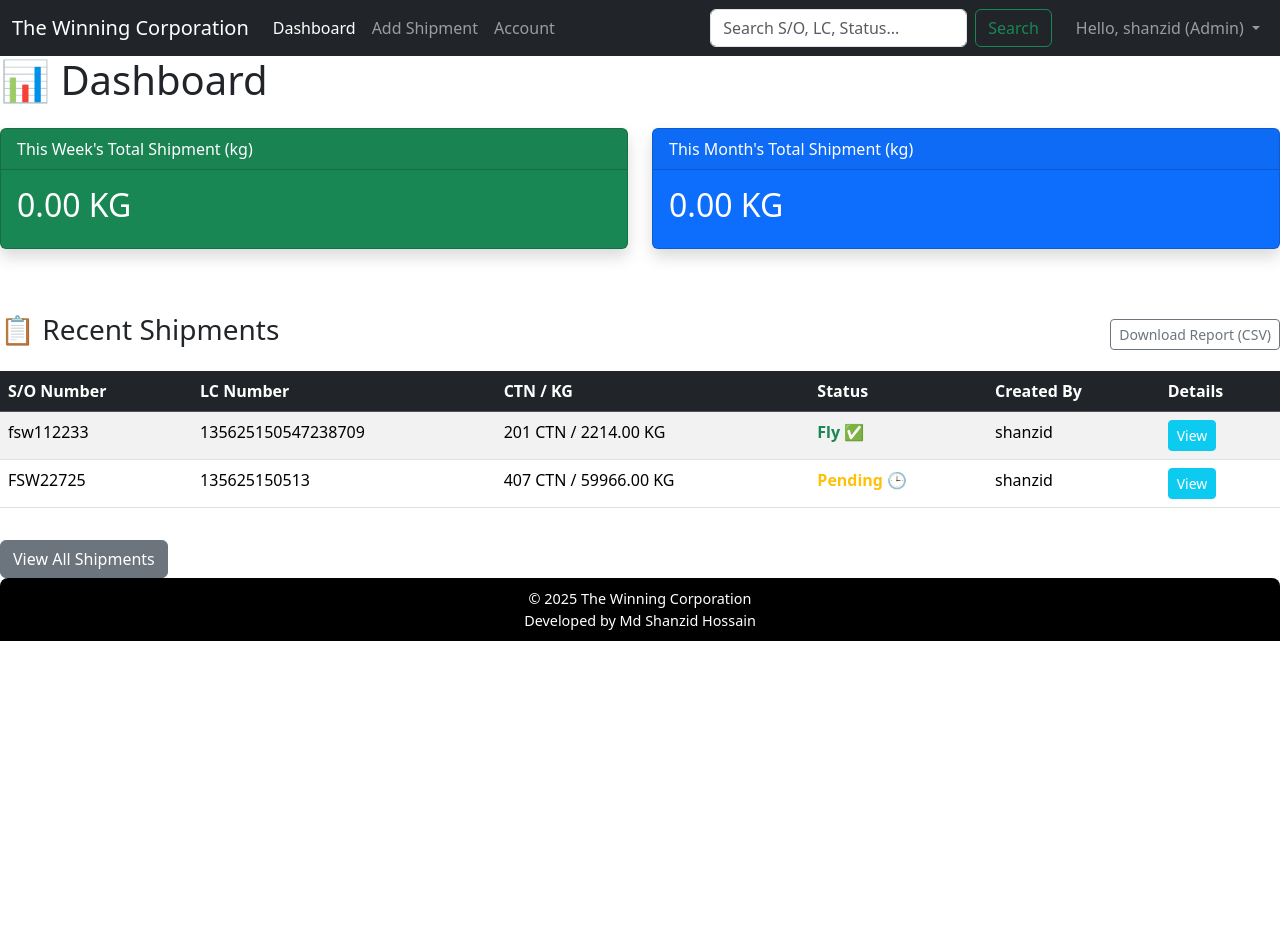
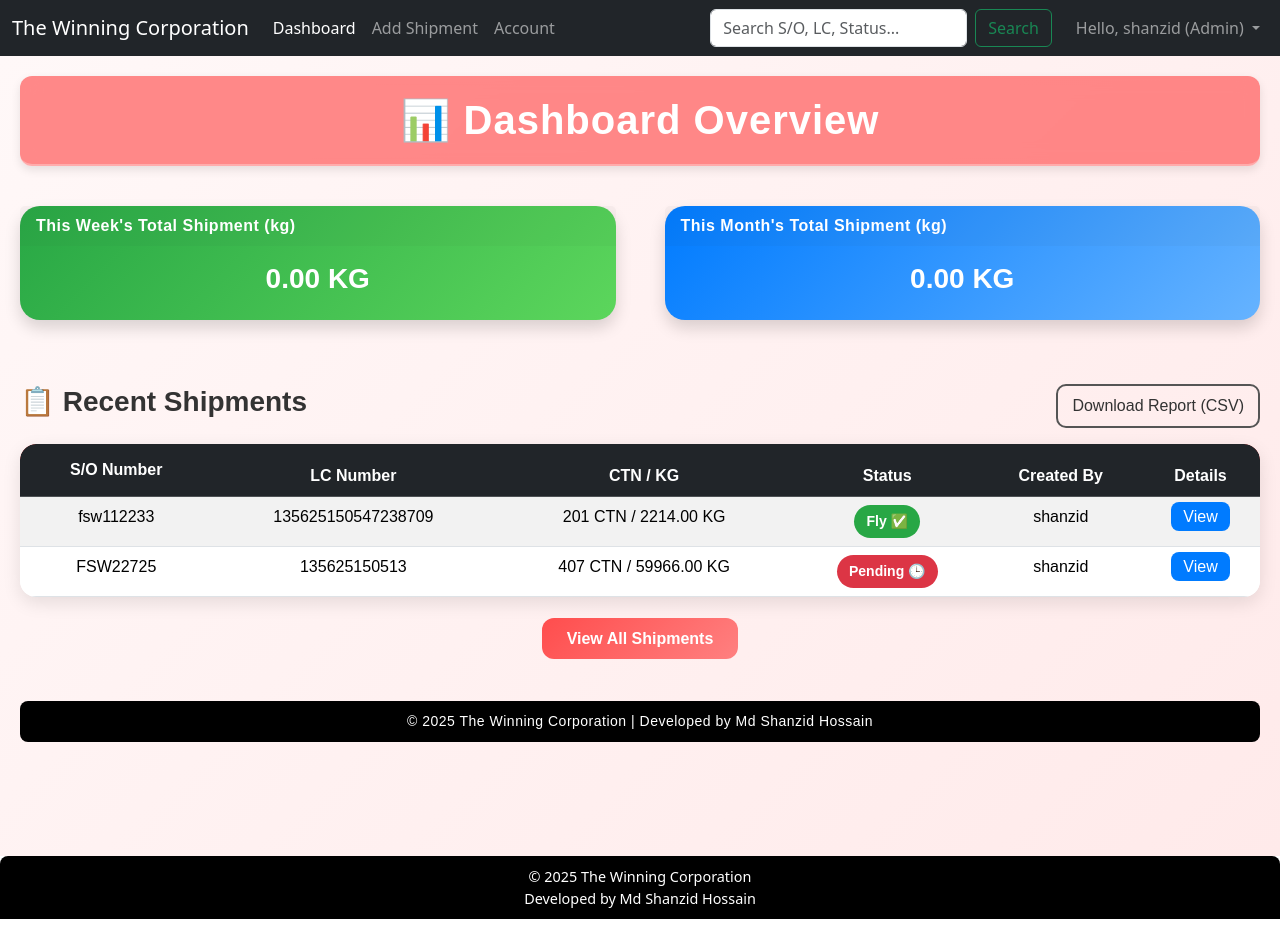
Before and after one commit to Shanzid1010/Shipment-Tracker, a Django app: page / in a window 1280 px wide. Before the commit the page ends 641 px from the top, so only its background shows below. Run offline with Django 5.2, Linux system fonts and the light colour scheme; a user stored in the database is signed in; data comes from the database, SQL or seed files in the repository.

Commit message:
Update dashboard.html
new

```diff
--- a/shipment_app/templates/shipment_app/dashboard.html
+++ b/shipment_app/templates/shipment_app/dashboard.html
@@ -2,39 +2,58 @@
 {% block title %}Dashboard{% endblock %}
 
 {% block content %}
-<h1 class="mb-4">📊 Dashboard</h1>
+<div style="min-height:100vh; background:linear-gradient(135deg,#fff8f8,#ffeaea); font-family:'Poppins',sans-serif; padding:20px;">
 
-<div class="row mb-5">
-    <div class="col-md-6">
-        <div class="card text-white bg-success mb-3 shadow">
-            <div class="card-header">This Week's Total Shipment (kg)</div>
-            <div class="card-body">
-                <h2 class="card-title">{{ weekly_total|floatformat:2 }} KG</h2>
+    <!-- Header -->
+    <div style="width:100%; background:rgba(255,99,99,0.75); backdrop-filter:blur(10px); text-align:center; padding:20px 0; border-bottom:2px solid rgba(255,255,255,0.3); box-shadow:0 4px 10px rgba(0,0,0,0.1); border-radius:12px;">
+        <h1 style="color:white; font-weight:600; letter-spacing:1px; margin:0;">📊 Dashboard Overview</h1>
+    </div>
+
+    <!-- Summary Cards -->
+    <div class="row mb-5" style="margin-top:40px; display:flex; justify-content:center; gap:25px; flex-wrap:wrap;">
+        <div class="col-md-6" style="flex:1; min-width:280px;">
+            <div class="card text-white bg-success mb-3 shadow"
+                 style="background:linear-gradient(135deg,#28a745,#5cd65c); border:none; border-radius:20px; box-shadow:0 8px 20px rgba(0,0,0,0.15); transition:transform 0.3s ease;"
+                 onmouseover="this.style.transform='scale(1.05)';"
+                 onmouseout="this.style.transform='scale(1)';">
+                <div class="card-header" style="font-weight:600; letter-spacing:0.5px; border:none; font-size:16px;">This Week's Total Shipment (kg)</div>
+                <div class="card-body" style="text-align:center;">
+                    <h2 class="card-title" style="font-size:28px; font-weight:700;">{{ weekly_total|floatformat:2 }} KG</h2>
                 </div>
             </div>
         </div>
-    <div class="col-md-6">
-        <div class="card text-white bg-primary mb-3 shadow">
-            <div class="card-header">This Month's Total Shipment (kg)</div>
-            <div class="card-body">
-                <h2 class="card-title">{{ monthly_total|floatformat:2 }} KG</h2>
+        <div class="col-md-6" style="flex:1; min-width:280px;">
+            <div class="card text-white bg-primary mb-3 shadow"
+                 style="background:linear-gradient(135deg,#007bff,#66b3ff); border:none; border-radius:20px; box-shadow:0 8px 20px rgba(0,0,0,0.15); transition:transform 0.3s ease;"
+                 onmouseover="this.style.transform='scale(1.05)';"
+                 onmouseout="this.style.transform='scale(1)';">
+                <div class="card-header" style="font-weight:600; letter-spacing:0.5px; border:none; font-size:16px;">This Month's Total Shipment (kg)</div>
+                <div class="card-body" style="text-align:center;">
+                    <h2 class="card-title" style="font-size:28px; font-weight:700;">{{ monthly_total|floatformat:2 }} KG</h2>
                 </div>
             </div>
         </div>
     </div>
 
-<div class="d-flex justify-content-between align-items-center mb-3">
-    <h3>📋 Recent Shipments</h3>
+    <!-- Recent Shipments Header -->
+    <div class="d-flex justify-content-between align-items-center mb-3" style="display:flex; justify-content:space-between; align-items:center; margin-bottom:20px;">
+        <h3 style="font-weight:600; color:#333;">📋 Recent Shipments</h3>
         {% if request.user.role == 'admin' %}
-    <a href="{% url 'download_report_csv' %}" class="btn btn-sm btn-outline-secondary">Download Report (CSV)</a>
+        <a href="{% url 'download_report_csv' %}"
+           style="text-decoration:none; border:2px solid #555; padding:8px 14px; border-radius:10px; color:#333; font-weight:500; transition:all 0.3s ease;"
+           onmouseover="this.style.background='#333'; this.style.color='white';"
+           onmouseout="this.style.background='transparent'; this.style.color='#333';">
+           Download Report (CSV)
+        </a>
         {% endif %}
     </div>
 
-<div class="table-responsive">
-    <table class="table table-hover table-striped">
-        <thead class="table-dark">
+    <!-- Table Section -->
+    <div class="table-responsive" style="background:white; border-radius:16px; box-shadow:0 6px 18px rgba(0,0,0,0.1); overflow:hidden;">
+        <table class="table table-hover table-striped" style="margin:0; border-radius:16px; overflow:hidden;">
+            <thead class="table-dark" style="background:#ff4d4d; color:white; text-align:center;">
                 <tr>
-                <th>S/O Number</th>
+                    <th style="padding:14px;">S/O Number</th>
                     <th>LC Number</th>
                     <th>CTN / KG</th>
                     <th>Status</th>
@@ -42,33 +61,55 @@
                     <th>Details</th>
                 </tr>
             </thead>
-        <tbody>
+            <tbody style="text-align:center; font-weight:500;">
                 {% for shipment in shipments %}
-            <tr>
+                <tr style="transition:all 0.3s ease;"
+                    onmouseover="this.style.background='#fff2f2';"
+                    onmouseout="this.style.background='white';">
                     <td>{{ shipment.so_number }}</td>
                     <td>{{ shipment.lc_number|default:"N/A" }}</td>
                     <td>{{ shipment.total_ctn }} CTN / {{ shipment.total_kg|floatformat:2 }} KG</td>
                     <td>
                         {% if shipment.status == 'fly' %}
-                        <span class="status-fly">Fly ✅</span>
+                            <span style="background:#28a745; color:white; padding:6px 12px; border-radius:30px; font-size:14px; font-weight:600; display:inline-block;">Fly ✅</span>
                         {% elif shipment.status == 'arrived' %}
-                        <span class="status-arrived">Arrived 📦</span>
+                            <span style="background:#ffc107; color:black; padding:6px 12px; border-radius:30px; font-size:14px; font-weight:600; display:inline-block;">Arrived 📦</span>
                         {% else %}
-                        <span class="status-pending">Pending 🕒</span>
+                            <span style="background:#dc3545; color:white; padding:6px 12px; border-radius:30px; font-size:14px; font-weight:600; display:inline-block;">Pending 🕒</span>
                         {% endif %}
                     </td>
                     <td>{{ shipment.created_by.username|default:"Admin" }}</td>
-                <td><a href="{% url 'shipment_detail' shipment.pk %}" class="btn btn-sm btn-info text-white">View</a></td>
+                    <td>
+                        <a href="{% url 'shipment_detail' shipment.pk %}"
+                           style="text-decoration:none; background:#007bff; color:white; padding:6px 12px; border-radius:8px; transition:all 0.3s ease; font-weight:500;"
+                           onmouseover="this.style.background='#0056b3';"
+                           onmouseout="this.style.background='#007bff';">
+                           View
+                        </a>
+                    </td>
                 </tr>
                 {% empty %}
                 <tr>
-                <td colspan="6" class="text-center">No shipments found.</td>
+                    <td colspan="6" style="text-align:center; color:#777; padding:20px;">No shipments found.</td>
                 </tr>
                 {% endfor %}
             </tbody>
         </table>
     </div>
 
-<a href="{% url 'search_shipment' %}" class="btn btn-secondary mt-3">View All Shipments</a>
+    <!-- View All Button -->
+    <div style="text-align:center; margin-top:30px;">
+        <a href="{% url 'search_shipment' %}"
+           style="text-decoration:none; background:linear-gradient(135deg,#ff4d4d,#ff8080); color:white; padding:12px 25px; border-radius:12px; font-weight:600; transition:all 0.3s ease;"
+           onmouseover="this.style.background='linear-gradient(135deg,#ff1a1a,#ff6666)'; this.style.transform='scale(1.05)';"
+           onmouseout="this.style.background='linear-gradient(135deg,#ff4d4d,#ff8080)'; this.style.transform='scale(1)';">
+           View All Shipments
+        </a>
+    </div>
 
+    <!-- Footer -->
+    <div style="width:100%; background:black; color:white; text-align:center; padding:10px 0; margin-top:50px; font-size:14px; letter-spacing:0.5px; border-radius:8px;">
+        © 2025 The Winning Corporation | Developed by Md Shanzid Hossain
+    </div>
+</div>
 {% endblock %}
```
Lines whose indentation alone changed are shown as unchanged.
